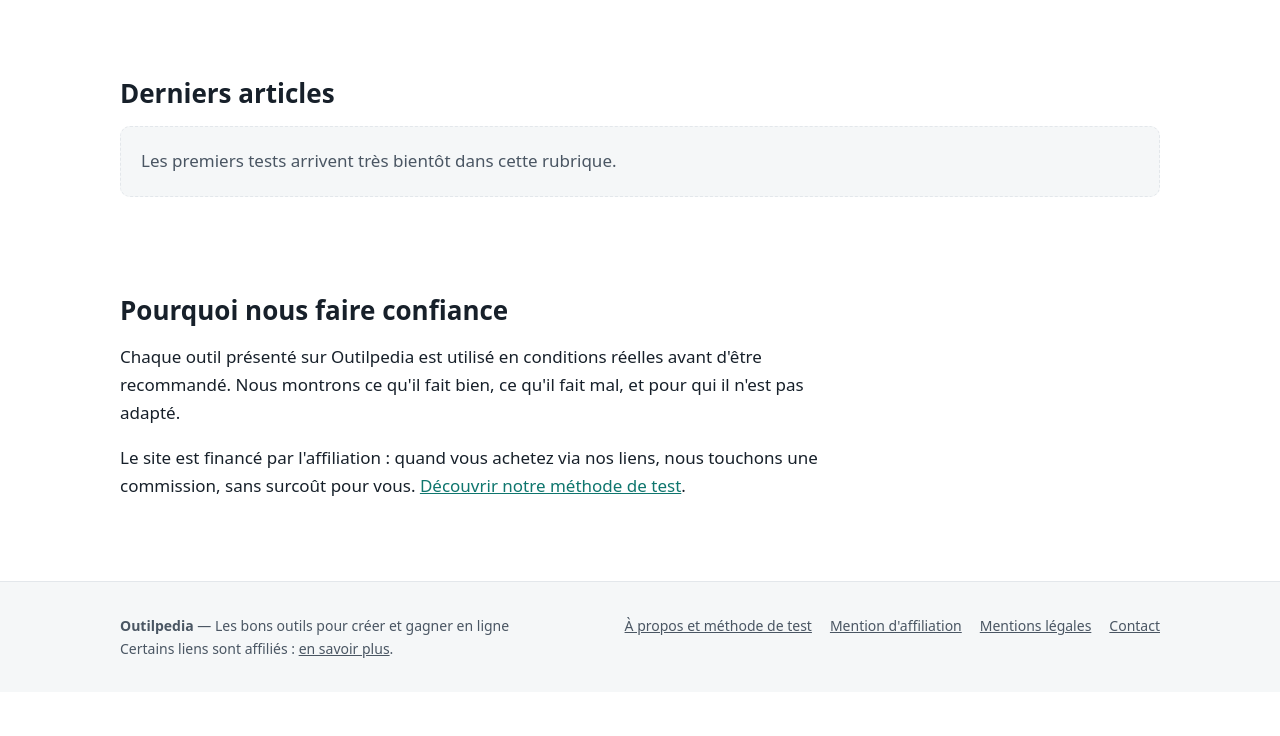
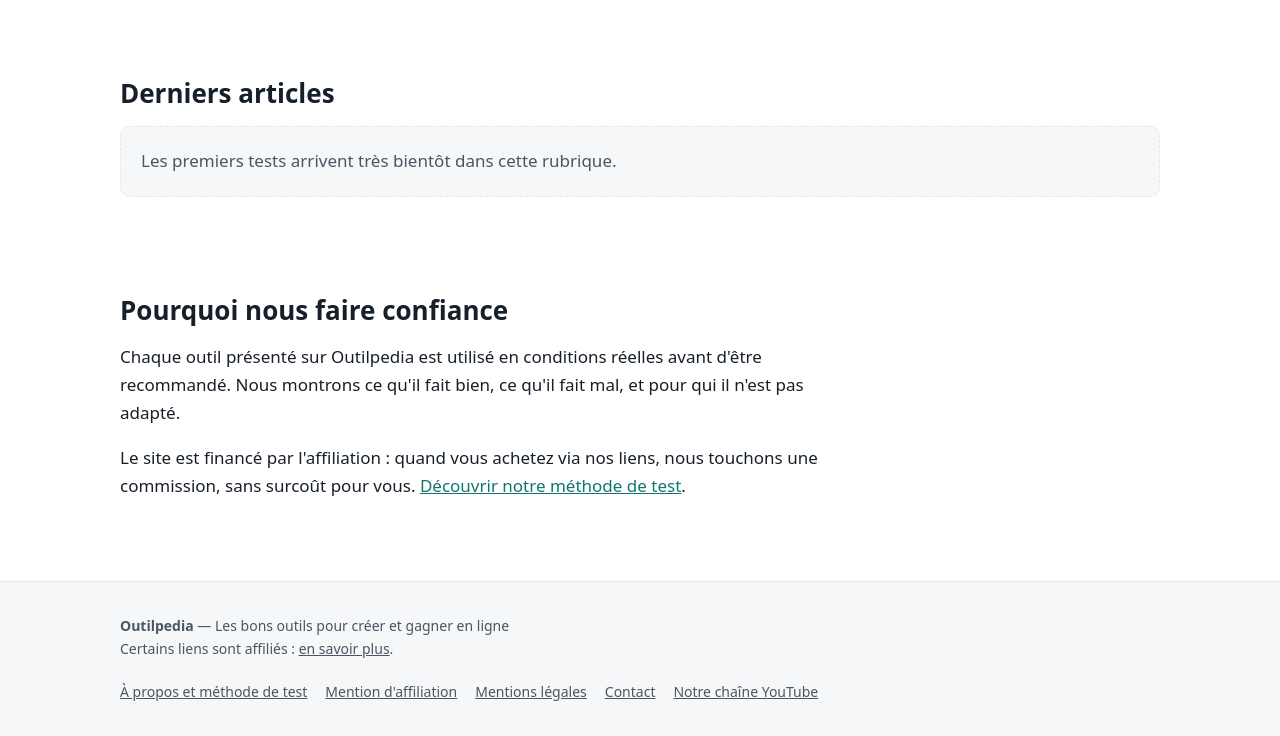
Before and after one commit to outilpedia/outilpedia-site, an Astro site: page / in a window 1280 px wide. Shown: the part 765-1501 px from the top of the page. Before the commit the page ends 1457 px from the top, so only its background shows below. Built offline with nearby package versions, Linux system fonts and the light colour scheme; Astro itself is replaced by a stand-in of ours.

Commit message:
Ajout du lien vers la chaîne YouTube @outilpedia
Co-Authored-By: Claude Opus 5.5 <noreply@anthropic.com>
Claude-Session: https://claude.ai/code/session_01JTR9b3XD9kY218WY8WnRQZ

```diff
--- a/src/layouts/Base.astro
+++ b/src/layouts/Base.astro
@@ -54,6 +54,7 @@ const path = Astro.url.pathname;
             <li><a href="/mention-affiliation/">Mention d'affiliation</a></li>
             <li><a href="/mentions-legales/">Mentions légales</a></li>
             <li><a href="/contact/">Contact</a></li>
+            <li><a href="https://www.youtube.com/@outilpedia" rel="me">Notre chaîne YouTube</a></li>
           </ul>
         </div>
       </div>
```
